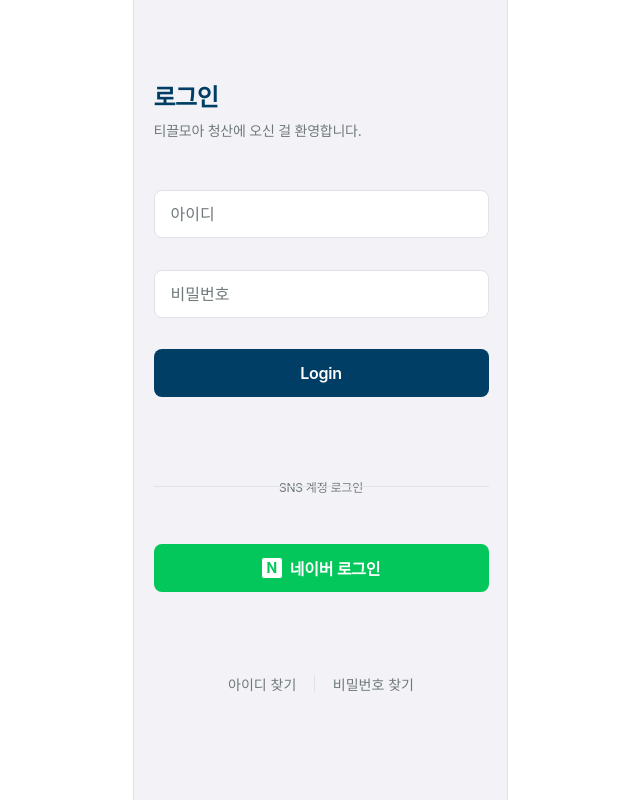
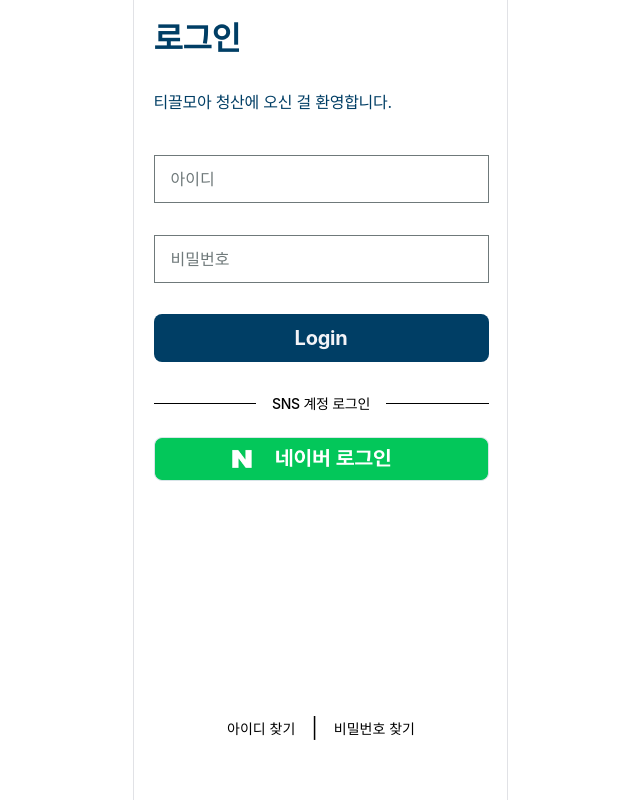
Before and after one commit to ockko/Cheongsan-KB, a Vue app: page /login in a window 1280 px wide. Shown: the whole page, without its empty margins (320-960 px from the left). Built offline with nearby package versions, Linux system fonts and the light colour scheme; a web font is replaced by a local one.

Commit message:
refactor: 로그인 페이지 스타일 수정  #17

```diff
--- a/src/api/index.js
+++ b/src/api/index.js
@@ -1,5 +1,5 @@
 import axios from 'axios';
-import { getApiBaseUrl } from '@/config/api';
+import { getApiBaseUrl } from '@/config/url';
 
 const instance = axios.create({
   baseURL: getApiBaseUrl(),
@@ -18,19 +18,7 @@ instance.interceptors.request.use(
 
     if (token) {
       config.headers['Authorization'] = `Bearer ${token}`;
-      console.log(
-        'API 요청 with token:',
-        config.method?.toUpperCase(),
-        config.url
-      );
-    } else {
-      console.log(
-        'API 요청 without token:',
-        config.method?.toUpperCase(),
-        config.url
-      );
     }
-
     return config;
   },
   (error) => {
@@ -42,7 +30,6 @@ instance.interceptors.request.use(
 // 응답 인터셉터 - 토큰 만료 처리
 instance.interceptors.response.use(
   (response) => {
-    console.log('API 응답 성공:', response.status, response.config.url);
     return response;
   },
   async (error) => {
--- a/src/assets/styles/pages/Login.module.css
+++ b/src/assets/styles/pages/Login.module.css
@@ -5,7 +5,7 @@
   display: flex;
   align-items: center;
   justify-content: center;
-  background-color: var(--color-gray3);
+  background-color: white;
   padding: 20px;
 }
 
@@ -14,29 +14,27 @@
   max-width: 335px;
   display: flex;
   flex-direction: column;
+  min-height: calc(100vh - 40px); /* 패딩 20px * 2 = 40px 제외 */
 }
 
 /* 타이틀 영역 */
 .title {
   font-family: var(--font-family);
   font-weight: 600;
-  font-size: 24px;
+  font-size: 32px;
   line-height: 1.2;
   letter-spacing: -0.5px;
-  color: var(--color-main);
-  margin: 0 0 8px 0;
-  text-align: left;
+  margin-bottom: 33px;
 }
 
 .subtitle {
   font-family: var(--font-family);
   font-weight: 400;
-  font-size: 14px;
+  font-size: 16px;
   line-height: 1.4;
   letter-spacing: -0.25px;
-  color: var(--color-gray0);
-  margin: 0 0 40px 0;
   text-align: left;
+  margin-bottom: 32px;
 }
 
 /* 로그인 폼 */
@@ -44,7 +42,6 @@
   display: flex;
   flex-direction: column;
   gap: 16px;
-  margin-bottom: 32px;
 }
 
 .inputGroup {
@@ -55,13 +52,12 @@
   width: 100%;
   height: 48px;
   padding: 0 16px;
-  border: 1px solid var(--color-gray1);
-  border-radius: 8px;
+  border: 1px solid var(--color-gray0);
   background-color: white;
   font-family: var(--font-family);
   font-weight: 400;
   font-size: 16px;
-  color: var(--color-main);
+  color: var(--color-gray-unnamed);
   transition: border-color 0.2s ease;
 }
 
@@ -96,12 +92,12 @@
   width: 100%;
   height: 48px;
   background-color: var(--color-main);
-  color: white;
+  color: var(--color-gray3);
   border: none;
   border-radius: 8px;
   font-family: var(--font-family);
-  font-weight: 600;
-  font-size: 16px;
+  font-weight: 700;
+  font-size: 20px;
   letter-spacing: -0.25px;
   cursor: pointer;
   transition: all 0.2s ease;
@@ -131,74 +127,37 @@
 .divider {
   position: relative;
   text-align: center;
-  margin: 24px 0;
+  margin: 32px 0 24px 0;
+  display: flex;
+  align-items: center;
+  justify-content: center;
+}
+
+.divider::before,
+.divider::after {
+  content: '';
+  flex: 1;
+  height: 1px;
+  background-color: #000;
 }
 
 .divider::before {
-  content: '';
-  position: absolute;
-  top: 50%;
-  left: 0;
-  right: 0;
-  height: 1px;
-  background-color: var(--color-gray1);
+  margin-right: 16px;
+}
+
+.divider::after {
+  margin-left: 16px;
 }
 
 .divider span {
-  background-color: var(--color-gray3);
-  padding: 0 16px;
-  font-size: 12px;
-  color: var(--color-gray0);
-  font-weight: 400;
-}
-
-/* 네이버 로그인 버튼 */
-.naverButton {
-  width: 100%;
-  height: 48px;
-  background-color: var(--color-naver);
-  color: white;
-  border: none;
-  border-radius: 8px;
+  flex-shrink: 0;
   font-family: var(--font-family);
-  font-weight: 600;
-  font-size: 16px;
+  font-weight: 500; /* Medium */
+  font-size: 14px;
+  line-height: 1.4;
   letter-spacing: -0.25px;
-  cursor: pointer;
-  transition: all 0.2s ease;
-  display: flex;
-  align-items: center;
-  justify-content: center;
-  gap: 8px;
-  margin-bottom: 40px;
-}
-
-.naverButton:hover:not(:disabled) {
-  background-color: #02b351;
-}
-
-.naverButton:active:not(:disabled) {
-  transform: translateY(1px);
-}
-
-.naverButton:disabled {
-  background-color: var(--color-gray1);
-  color: var(--color-gray0);
-  cursor: not-allowed;
-  transform: none;
-}
-
-.naverButton span {
-  display: inline-flex;
-  align-items: center;
-  justify-content: center;
-  width: 20px;
-  height: 20px;
-  background-color: white;
-  color: var(--color-naver);
-  border-radius: 2px;
-  font-weight: 700;
-  font-size: 14px;
+  color: #000;
+  white-space: nowrap;
 }
 
 /* 하단 링크 영역 */
@@ -207,14 +166,14 @@
   align-items: center;
   justify-content: center;
   gap: 8px;
-  margin-top: auto;
-  padding-top: 20px;
+  margin-top: auto; /* 남은 공간을 모두 차지해서 바닥으로 밀어냄 */
+  padding-top: 40px;
+  padding-bottom: 20px; /* 바닥에서 약간의 여백 */
 }
 
 .linkButton {
   background: none;
   border: none;
-  color: var(--color-gray0);
   font-size: 14px;
   font-weight: 400;
   cursor: pointer;
@@ -227,6 +186,6 @@
 }
 
 .separator {
-  color: var(--color-gray1);
-  font-size: 14px;
+  color: #000;
+  font-size: 20px;
 }
--- a/src/pages/Login.vue
+++ b/src/pages/Login.vue
@@ -122,15 +122,13 @@ const goToFindAccount = () => {
         <span>SNS 계정 로그인</span>
       </div>
 
-      <!-- 네이버 로그인 -->
-      <button
+      <img
         @click="handleNaverLogin"
-        :class="styles.naverButton"
+        style="height: 44px; cursor: pointer"
         :disabled="isSubmitting"
-      >
-        <span>N</span>
-        네이버 로그인
-      </button>
+        src="/images/naver-btn.png"
+        alt="네이버 로그인 버튼"
+      />
 
       <!-- 하단 링크들 -->
       <div :class="styles.footer">
--- a/src/stores/auth.js
+++ b/src/stores/auth.js
@@ -1,7 +1,7 @@
 import { defineStore } from 'pinia';
 import { ref } from 'vue';
 import axios from 'axios';
-import { getApiBaseUrl } from '@/config/api';
+import { getApiBaseUrl } from '@/config/url';
 
 const initState = {
   accessToken: '',
@@ -44,7 +44,7 @@ export const useAuthStore = defineStore('auth', () => {
       // localStorage에 저장
       localStorage.setItem('auth', JSON.stringify(state.value));
 
-      console.log('로그인 성공:', state.value);
+      console.log('로그인 성공:');
       return response.data;
     } catch (error) {
       console.error('로그인 실패:', error);
@@ -121,7 +121,6 @@ export const useAuthStore = defineStore('auth', () => {
       if (auth) {
         const parsedAuth = JSON.parse(auth);
         state.value = parsedAuth;
-        console.log('인증 상태 로드:', state.value);
       }
     } catch (error) {
       console.error('인증 상태 로드 실패:', error);
--- a/src/stores/calendar.js
+++ b/src/stores/calendar.js
@@ -1,6 +1,6 @@
-import {defineStore} from 'pinia';
-import {calendarApi} from '@/api/calendarApi';
-import {computed, ref} from 'vue';
+import { defineStore } from 'pinia';
+import { calendarApi } from '@/api/calendarApi';
+import { computed, ref } from 'vue';
 
 export const useCalendarStore = defineStore('calendar', () => {
   // State
@@ -68,11 +68,6 @@ export const useCalendarStore = defineStore('calendar', () => {
 
       monthlyTransactions.value = transactionsData;
       monthlyRepayments.value = repaymentsData;
-
-            console.log('월별 데이터 로드 완료:', {
-                transactions: transactionsData.length,
-                repayments: repaymentsData.length,
-            });
     } catch (err) {
       setError(`월별 데이터 로드 실패: ${err.message}`);
     } finally {
@@ -96,11 +91,6 @@ export const useCalendarStore = defineStore('calendar', () => {
         transactions: transactionsData,
         repayments: repaymentsData,
       };
-
-            console.log('일별 상세 데이터 로드 완료:', {
-                transactions: transactionsData.length,
-                repayments: repaymentsData.length,
-            });
     } catch (err) {
       setError(`일별 상세 데이터 로드 실패: ${err.message}`);
     } finally {
@@ -119,7 +109,7 @@ export const useCalendarStore = defineStore('calendar', () => {
   const reset = () => {
     monthlyTransactions.value = [];
     monthlyRepayments.value = [];
-        selectedDateDetails.value = {transactions: [], repayments: []};
+    selectedDateDetails.value = { transactions: [], repayments: [] };
     error.value = null;
     loading.value = false;
   };
```
Also changed, not shown: src/api/calendarApi.js (+4 -4 lines), public/images/naver-btn.png (added), src/config/url.js (renamed from src/config/api.js). Lines whose indentation alone changed are shown as unchanged.
